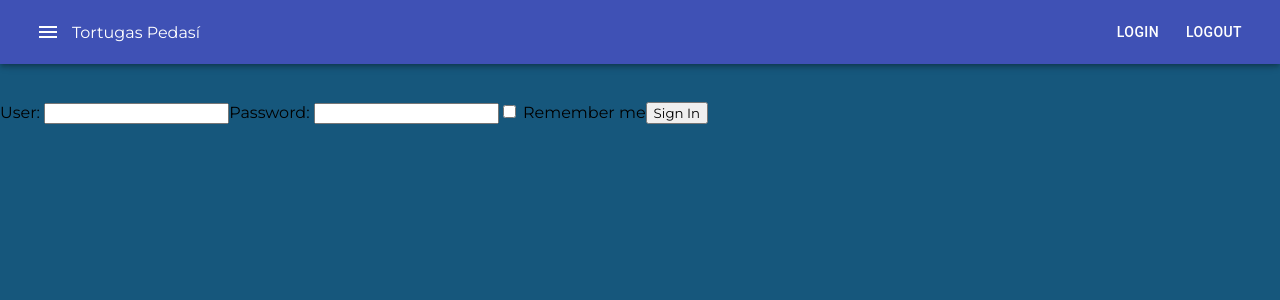
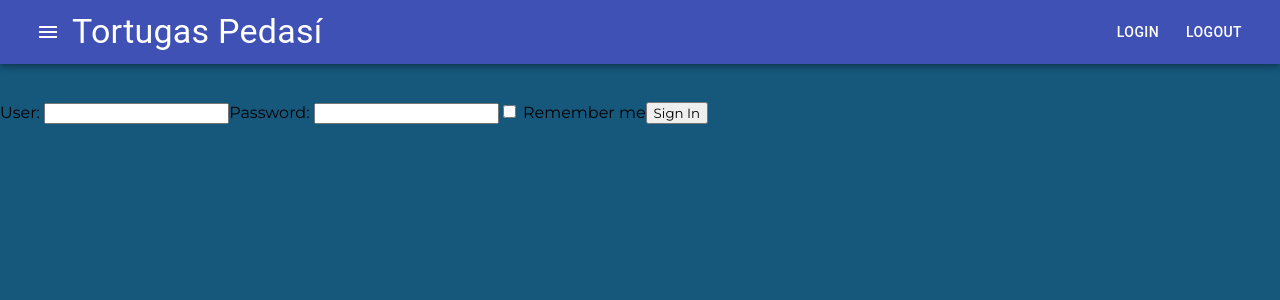
Before and after one commit to CarlosRabid/tortugaspedasi, a React (Create React App) app in the folder tortugaspedasi/: page / in a window 1280 px wide. Shown: the top 300 px of the page. Built offline with nearby package versions, Linux system fonts and the light colour scheme.

Commit message:
bugs fixed

```diff
--- a/tortugaspedasi/package.json
+++ b/tortugaspedasi/package.json
@@ -25,6 +25,7 @@
     "mongoose": "^5.7.5",
     "react": "^16.10.2",
     "react-chartjs-2": "^2.8.0",
+    "react-charts": "^2.0.0-beta.4",
     "react-dom": "^16.10.2",
     "react-i18next": "^10.13.1",
     "react-router-dom": "^5.1.2",
--- a/tortugaspedasi/src/Components/Form/Form.js
+++ b/tortugaspedasi/src/Components/Form/Form.js
@@ -91,7 +91,7 @@ class Form extends Component {
     }
 
     render() {
-        const { t, i18n } = this.props;
+        const { t } = this.props;
         return (
             <>
                 <Paper className="form" style={{ margin: '5%', border: '9px solid #ccc' }}>
--- a/tortugaspedasi/src/Components/NavBar.js
+++ b/tortugaspedasi/src/Components/NavBar.js
@@ -39,8 +39,6 @@ const useStyles = makeStyles(theme => ({
 
 
 function NavBar(props) {
-  const [anchorEl, setAnchorEl] = React.useState(null);
-  const open = Boolean(anchorEl);
   const spclasses = useStyles();
 
 
@@ -155,7 +153,7 @@ function NavBar(props) {
             )}
           </PopupState> */}
         </IconButton>
-        <Typography variant="title" color="inherit">
+        <Typography variant="h4" color="inherit">
           Tortugas Pedasí
           </Typography>
 
```
Also changed, not shown: 1 other file (tests, documents, lock files or other folders).
